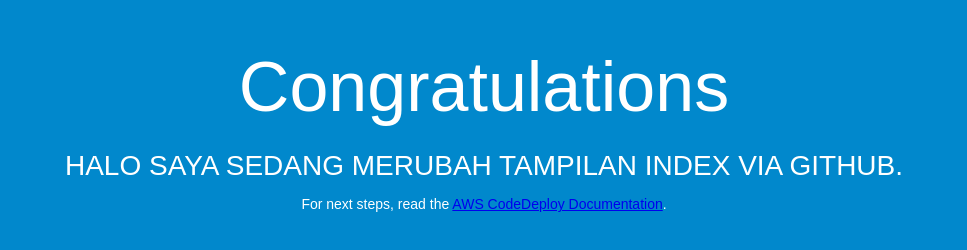
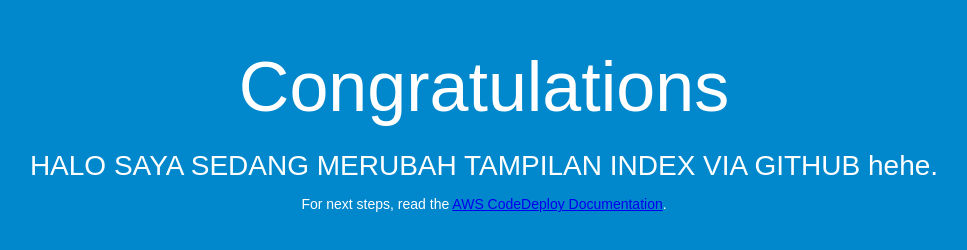
Before and after one commit to roisul24/roi-codedeploy, a plain HTML site: page index.html in a window 1280 px wide. Shown: the whole page, without its empty margins (156-1123 px from the left). Drawn offline with Linux system fonts and the light colour scheme.

Commit message:
Update index.html

```diff
--- a/index.html
+++ b/index.html
@@ -27,7 +27,7 @@
 <body>
   <div align="center">
     <h1>Congratulations</h1>
-    <h2>HALO SAYA SEDANG MERUBAH TAMPILAN INDEX VIA GITHUB.</h2>
+    <h2>HALO SAYA SEDANG MERUBAH TAMPILAN INDEX VIA GITHUB hehe.</h2>
     <p>For next steps, read the <a href="http://aws.amazon.com/documentation/codedeploy">AWS CodeDeploy Documentation</a>.</p>
   </div>
 </body>
```
